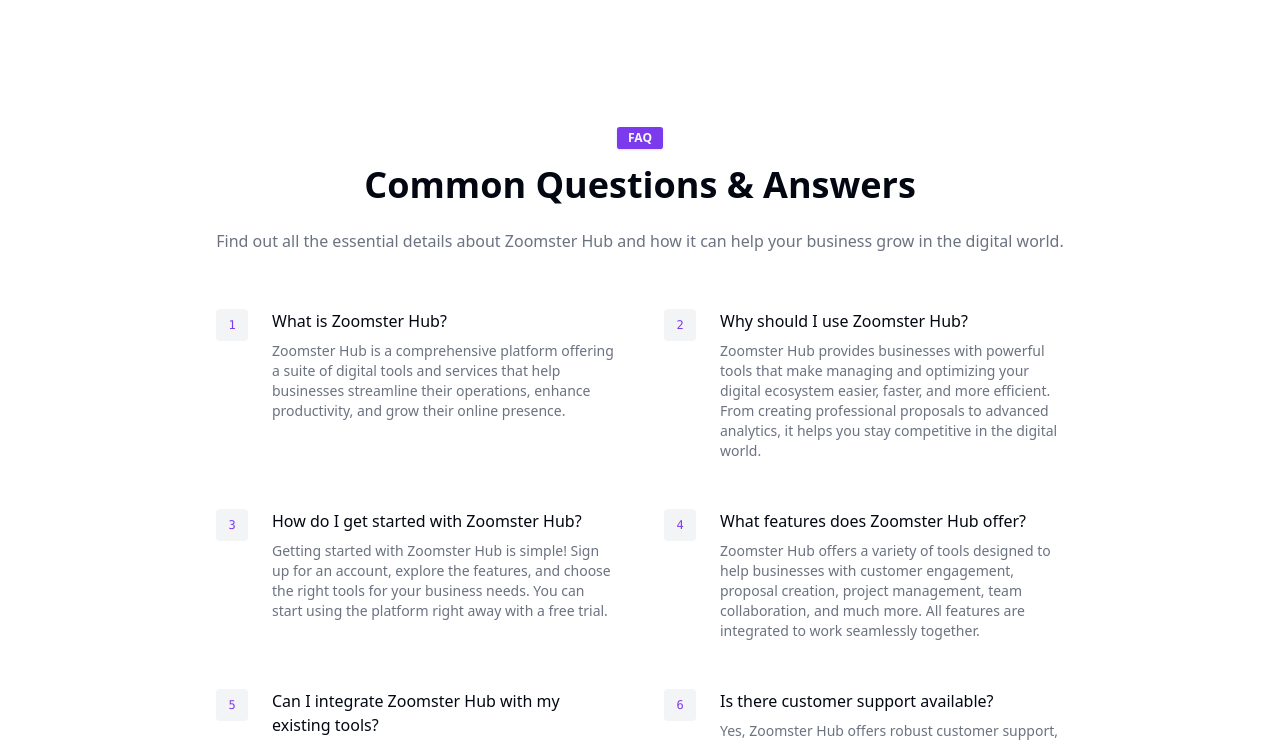
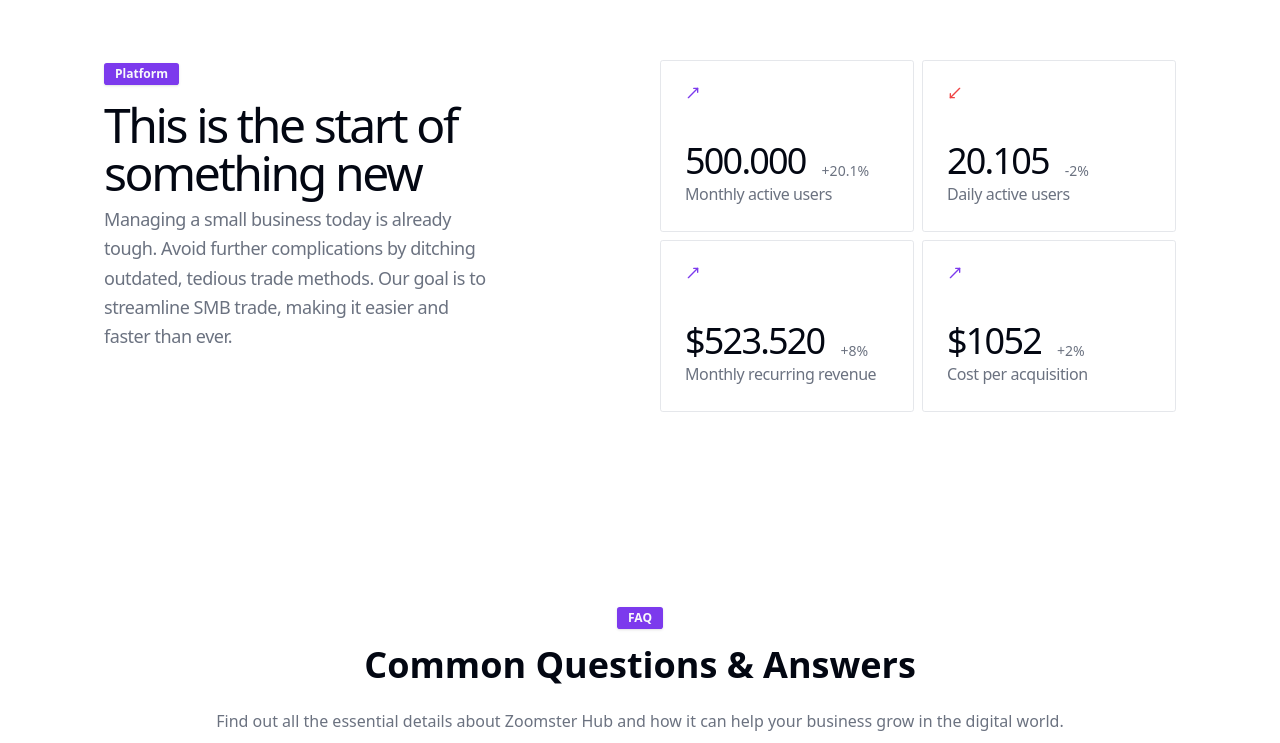
Before and after one commit to Rdrudra99/TemplateSass, a Next.js app: page / in a window 1280 px wide. Shown: the part 5710-6453 px from the top of the page. Built offline with nearby package versions, Linux system fonts and the light colour scheme; what tailwindcss-debug-screens would draw is missing.

Commit message:
improve pwa app ✨

```diff
--- a/src/app/page.tsx
+++ b/src/app/page.tsx
@@ -38,6 +38,9 @@ const ContactSection = dynamic(() => import("@/components/sections/ContactSectio
 const ServiceSection = dynamic(() => import("@/components/sections/ServiceSection"), {
   loading: () => <Loading />
 });
+const StatesSection = dynamic(() => import("@/components/sections/StatesSection"), {
+  loading: () => <Loading />
+});
 export default function Home() {
   return (
     <>
@@ -49,6 +52,7 @@ export default function Home() {
         <ServiceSection />
         <AboutSection />
         <TestimonialSection />
+        <StatesSection />
         <FAQSection />
         <TeamSection />
         <PricingSection />
--- a/src/components/sections/ContactSection.tsx
+++ b/src/components/sections/ContactSection.tsx
@@ -10,7 +10,6 @@ import { formSchema, type FormData } from '@/lib/schema'
 import { MapPin, Mail, Phone, YoutubeIcon } from 'lucide-react'
 import { Toaster } from "@/components/ui/toaster"
 import { useToast } from '@/hooks/use-toast'
-import { InstagramLogoIcon } from '@radix-ui/react-icons'
 import Link from 'next/link'
 
 export default function ContactUsSection() {
@@ -31,7 +30,7 @@ export default function ContactUsSection() {
       formData.append(key, value);
     });
 
-    formData.append("access_key", "ac79758c-6137-4a96-aed7-d26d3a16e1f3");
+    formData.append("access_key", "d39ca24f-66d7-4fa8-a2c4-e6f7fba25610");
 
     try {
       const response = await fetch("https://api.web3forms.com/submit", {
--- /dev/null
+++ b/src/components/sections/StatesSection.tsx
@@ -0,0 +1,81 @@
+import { MoveDownLeft, MoveUpRight } from "lucide-react";
+import { Badge } from "@/components/ui/badge";
+
+export default function StatesSection() {
+ return (
+  <div className="w-full py-16">
+   <div className="container mx-auto">
+    <div className="grid grid-cols-1 lg:grid-cols-2 gap-10">
+     <div className="flex gap-4 flex-col items-start">
+      <div>
+       <Badge>Platform</Badge>
+      </div>
+      <div className="flex gap-2 flex-col">
+       <h2 className="text-xl  md:text-5xl tracking-tighter lg:max-w-xl font-regular text-left">
+        This is the start of something new
+       </h2>
+       <p className="text-lg lg:max-w-sm leading-relaxed tracking-tight text-muted-foreground text-left">
+        Managing a small business today is already tough. Avoid further
+        complications by ditching outdated, tedious trade methods. Our
+        goal is to streamline SMB trade, making it easier and faster than
+        ever.
+       </p>
+      </div>
+     </div>
+     <div className="flex justify-center items-center">
+      <div className="grid text-left grid-cols-1 sm:grid-cols-2 lg:grid-cols-2 w-full gap-2">
+       <div className="flex gap-0 flex-col justify-between p-6 border rounded-md">
+        <MoveUpRight className="w-4 h-4 mb-10 text-primary" />
+        <h2 className="text-4xl tracking-tighter max-w-xl text-left font-regular flex flex-row gap-4 items-end">
+         500.000
+         <span className="text-muted-foreground text-sm tracking-normal">
+          +20.1%
+         </span>
+        </h2>
+        <p className="text-base leading-relaxed tracking-tight text-muted-foreground max-w-xl text-left">
+         Monthly active users
+        </p>
+       </div>
+       <div className="flex gap-0 flex-col justify-between p-6 border rounded-md">
+        <MoveDownLeft className="w-4 h-4 mb-10 text-destructive" />
+        <h2 className="text-4xl tracking-tighter max-w-xl text-left font-regular flex flex-row gap-4 items-end">
+         20.105
+         <span className="text-muted-foreground text-sm tracking-normal">
+          -2%
+         </span>
+        </h2>
+        <p className="text-base leading-relaxed tracking-tight text-muted-foreground max-w-xl text-left">
+         Daily active users
+        </p>
+       </div>
+       <div className="flex gap-0 flex-col justify-between p-6 border rounded-md">
+        <MoveUpRight className="w-4 h-4 mb-10 text-primary" />
+        <h2 className="text-4xl tracking-tighter max-w-xl text-left font-regular flex flex-row gap-4 items-end">
+         $523.520
+         <span className="text-muted-foreground text-sm tracking-normal">
+          +8%
+         </span>
+        </h2>
+        <p className="text-base leading-relaxed tracking-tight text-muted-foreground max-w-xl text-left">
+         Monthly recurring revenue
+        </p>
+       </div>
+       <div className="flex gap-0 flex-col justify-between p-6 border rounded-md">
+        <MoveUpRight className="w-4 h-4 mb-10 text-primary" />
+        <h2 className="text-4xl tracking-tighter max-w-xl text-left font-regular flex flex-row gap-4 items-end">
+         $1052
+         <span className="text-muted-foreground text-sm tracking-normal">
+          +2%
+         </span>
+        </h2>
+        <p className="text-base leading-relaxed tracking-tight text-muted-foreground max-w-xl text-left">
+         Cost per acquisition
+        </p>
+       </div>
+      </div>
+     </div>
+    </div>
+   </div>
+  </div>
+ )
+}
```
